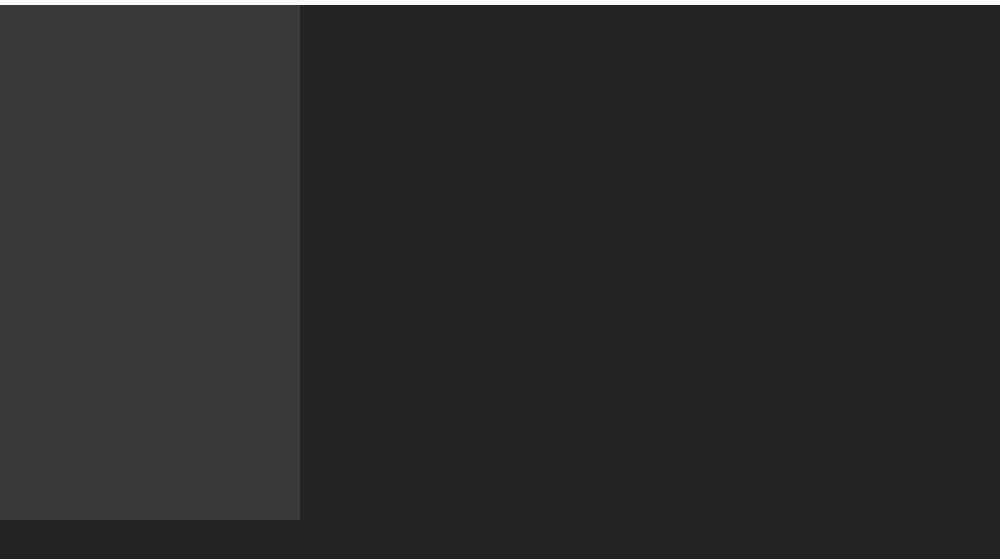
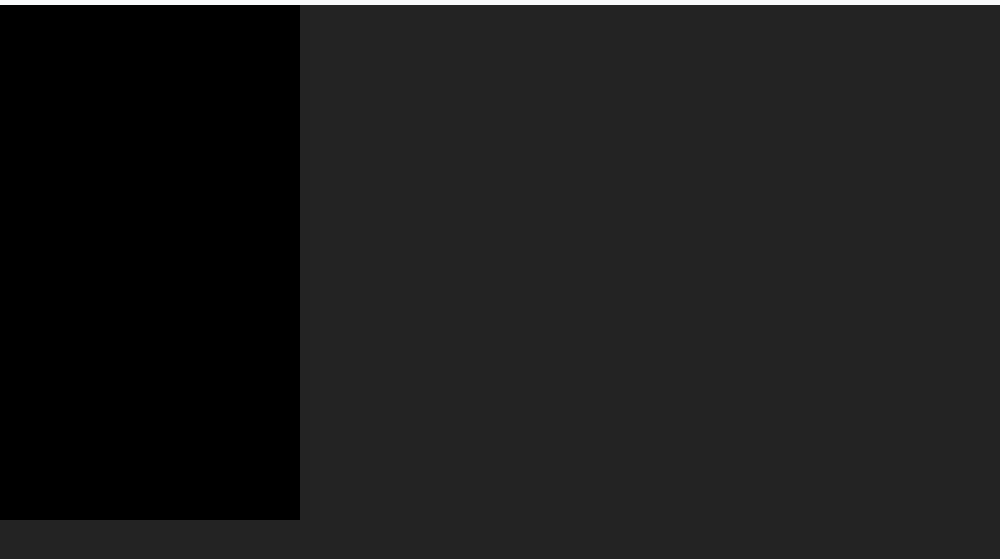
Before and after one commit to GetOFFMyLAN/PersonalProjectClient, an Electron app: page html/index.html in a window 1000 px wide. Shown: the part 51-610 px from the top of the page. Drawn offline with Linux system fonts and the light colour scheme.

Commit message:
changed messaging/tutor background color but added todo to make sure color scheme is correct

```diff
--- a/html/css/style.css
+++ b/html/css/style.css
@@ -39,7 +39,7 @@ body {
 }
 
 .messaging-back {
-  background-color: #3a3a3a;
+  background-color: #000; /*TODO: change color scheme but keep dark theme */
   width: 300px;
   height: 515px;
   overflow-y: auto;
```
